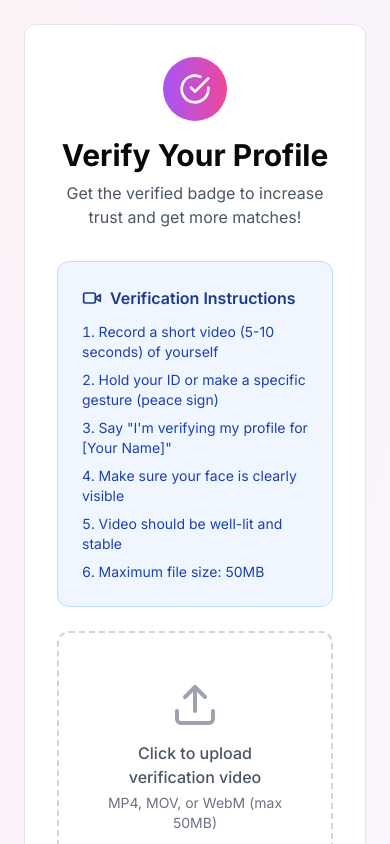
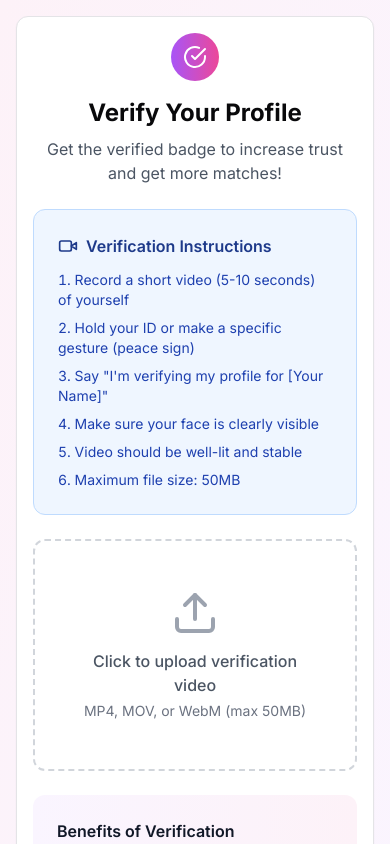
Before and after one commit to divcode-web/dating-app, a Next.js app: page /profile/verify in a window 390 px wide. Shown: the top 844 px of the page. Built offline with nearby package versions, Linux system fonts and the light colour scheme; no server answers.

Commit message:
responsive-fixed

```diff
--- a/app/messages/page.tsx
+++ b/app/messages/page.tsx
@@ -11,7 +11,7 @@ import { Button } from "@/components/ui/button";
 import { Match, Message, UserProfile } from "@/lib/types";
 import { getUserProfile, getMessages, sendMessage } from "@/lib/api";
 import { format } from "date-fns";
-import { Send, Image, MessageCircle, X, Flag, UserX, Eye, Bell, ArrowDown } from "lucide-react";
+import { Send, Image, MessageCircle, X, Flag, UserX, Eye, Bell, ArrowDown, ArrowLeft } from "lucide-react";
 import { encryptMessage, decryptMessage } from "@/lib/encryption";
 
 interface MatchWithProfile extends Match {
@@ -473,7 +473,7 @@ export default function MessagesPage() {
       <div className="max-w-4xl mx-auto bg-white rounded-xl shadow-lg overflow-hidden h-[calc(100vh-2rem)]">
         <div className="grid grid-cols-1 md:grid-cols-3 h-full">
           {/* Matches List */}
-          <div className="border-r hidden md:block h-full">
+          <div className={`border-r h-full ${selectedMatch || selectedAdminMessage ? 'hidden md:block' : 'block'}`}>
             <div className="p-4 border-b flex-shrink-0 flex items-center justify-between">
               <h2 className="text-xl font-semibold">Messages</h2>
               {/* Admin Notification Bell */}
@@ -572,9 +572,20 @@ export default function MessagesPage() {
           </div>
 
           {/* Chat Area */}
-          <div className="col-span-1 md:col-span-2 h-full flex flex-col overflow-hidden">
+          <div className={`col-span-1 md:col-span-2 h-full flex-col overflow-hidden ${selectedMatch || selectedAdminMessage ? 'flex' : 'hidden md:flex'}`}>
             {/* Mobile Header with Bell Icon */}
             <div className="md:hidden p-4 border-b flex items-center justify-between bg-white">
+              {(selectedMatch || selectedAdminMessage) && (
+                <button
+                  onClick={() => {
+                    setSelectedMatch(null);
+                    setSelectedAdminMessage(null);
+                  }}
+                  className="mr-2"
+                >
+                  <ArrowLeft className="w-5 h-5" />
+                </button>
+              )}
               <h2 className="text-xl font-semibold">Messages</h2>
               {adminMessages.length > 0 && (
                 <div className="relative">
--- a/app/profile/verify/page.tsx
+++ b/app/profile/verify/page.tsx
@@ -85,14 +85,14 @@ export default function VerifyProfile() {
   };
 
   return (
-    <div className="min-h-screen bg-gradient-to-br from-pink-50 to-purple-50 p-6">
+    <div className="min-h-screen bg-gradient-to-br from-pink-50 to-purple-50 p-4 md:p-6">
       <div className="max-w-2xl mx-auto">
-        <Card className="p-8">
-          <div className="text-center mb-8">
-            <div className="inline-flex items-center justify-center w-16 h-16 bg-gradient-to-r from-purple-500 to-pink-500 rounded-full mb-4">
-              <CheckCircle className="w-8 h-8 text-white" />
+        <Card className="p-4 md:p-8">
+          <div className="text-center mb-6 md:mb-8">
+            <div className="inline-flex items-center justify-center w-12 h-12 md:w-16 md:h-16 bg-gradient-to-r from-purple-500 to-pink-500 rounded-full mb-4">
+              <CheckCircle className="w-6 h-6 md:w-8 md:h-8 text-white" />
             </div>
-            <h1 className="text-3xl font-bold mb-2">Verify Your Profile</h1>
+            <h1 className="text-2xl md:text-3xl font-bold mb-2">Verify Your Profile</h1>
             <p className="text-gray-600">
               Get the verified badge to increase trust and get more matches!
             </p>
```
